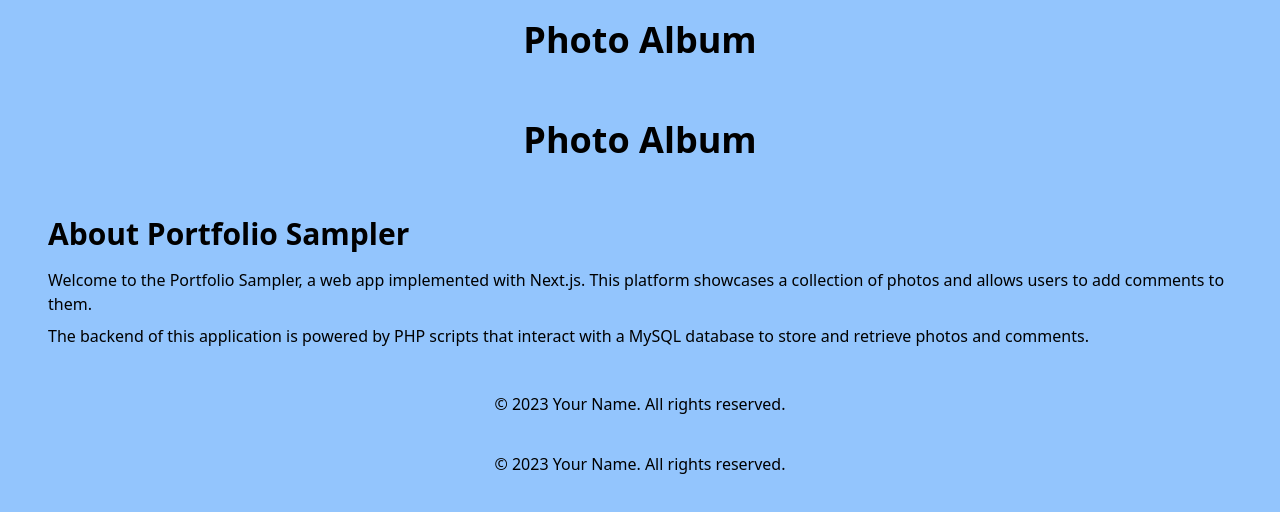
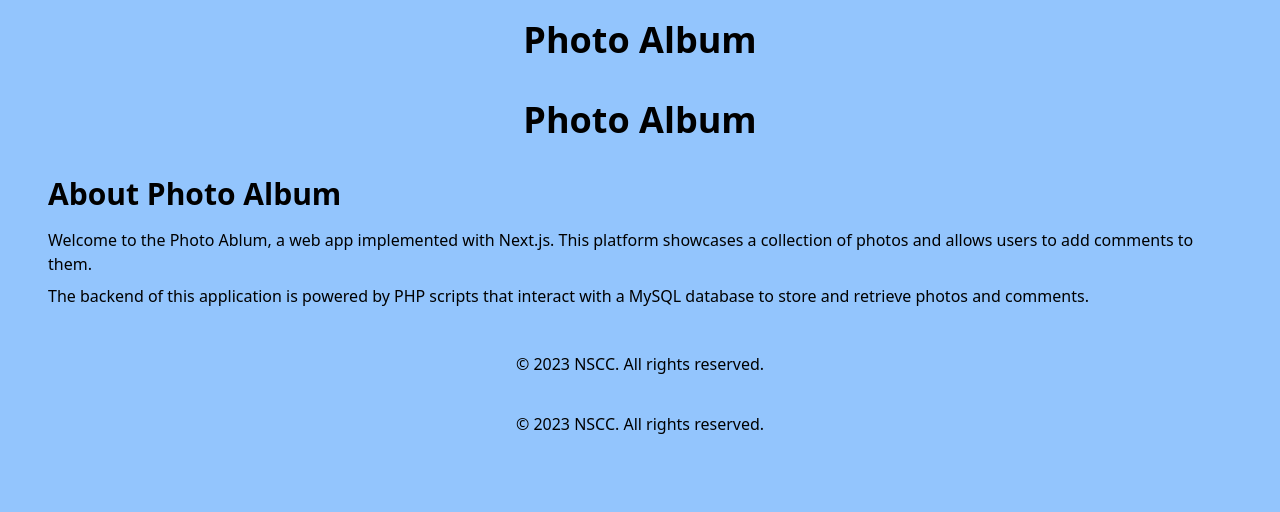
Before and after one commit to JJ2358/photoAlbumNextJS, a Next.js app in the folder client/: page /about in a window 1280 px wide. Shown: the top 512 px of the page. Built offline with nearby package versions, Linux system fonts and the light colour scheme.

Commit message:
Jump Component, Function check up

```diff
--- /dev/null
+++ b/client/src/components/Jump.tsx
@@ -0,0 +1,38 @@
+/**
+ * Jump Component
+ *
+ * This component displays a horizontal list of photo thumbnails, allowing users to quickly jump to a specific photo in the album.
+ *
+ * Props:
+ * - photos: An array of Photo objects representing the photos in the album.
+ * - onJump: A callback function that updates the current photo index when a thumbnail is clicked.
+ * - currentPhotoIndex: The index of the currently displayed photo.
+ */
+
+import React from 'react';
+import { Photo } from '@/tools/samples.model';
+
+interface JumpProps {
+    photos: Photo[];
+    onJump: (index: number) => void;
+    currentPhotoIndex: number;
+}
+
+const Jump: React.FC<JumpProps> = ({ photos, onJump, currentPhotoIndex }) => {
+    return (
+        <div className="flex flex-wrap justify-center mb-4">
+            {photos.map((photo, index) => (
+                <div key={photo.id} className={`m-1 ${currentPhotoIndex === index ? 'border-2 border-blue-500' : ''}`}>
+                    <img
+                        src={`/images/photos/${photo.source}`}
+                        alt={photo.title}
+                        className="w-16 h-16 cursor-pointer hover:opacity-75"
+                        onClick={() => onJump(index)}
+                    />
+                </div>
+            ))}
+        </div>
+    );
+}
+
+export default Jump;
--- a/client/src/components/Layout.tsx
+++ b/client/src/components/Layout.tsx
@@ -1,20 +1,33 @@
 import React from 'react';
 
+/**
+ * Props for the Layout component.
+ *
+ * @interface
+ * @property {React.ReactNode} children - The child components or elements to be rendered within the layout.
+ */
 interface LayoutProps {
   children: React.ReactNode;
 }
 
+/**
+ * Represents the main layout of the application.
+ *
+ * @component
+ * @param {LayoutProps} props - The props for the component.
+ * @returns {ReactElement} The rendered layout with header, main content area, and footer.
+ */
 const Layout: React.FC<LayoutProps> = ({ children }) => {
   return (
     <div className="container mx-auto px-4">
       <header className="text-center py-5">
         <h1 className="text-4xl font-bold">Photo Album</h1>
       </header>
-      <main className="mt-5">
+      <main>
         {children}
       </main>
       <footer className="text-center py-2 mt-5">
-        <p>&copy; 2023 Your Name. All rights reserved.</p>
+        <p>&copy; 2023 NSCC. All rights reserved.</p>
       </footer>
     </div>
   );
--- a/client/src/pages/about.tsx
+++ b/client/src/pages/about.tsx
@@ -4,9 +4,9 @@ export default function About() {
     return (
         <Layout>
             <section className="p-4">
-                <h1 className="text-3xl font-bold mb-4">About Portfolio Sampler</h1>
+                <h1 className="text-3xl font-bold mb-4">About Photo Album</h1>
                 <p className="mb-2">
-                    Welcome to the Portfolio Sampler, a web app implemented with Next.js. This platform showcases a collection of photos and allows users to add comments to them.
+                    Welcome to the Photo Ablum, a web app implemented with Next.js. This platform showcases a collection of photos and allows users to add comments to them.
                 </p>
                 <p>
                     The backend of this application is powered by PHP scripts that interact with a MySQL database to store and retrieve photos and comments.
--- a/client/src/pages/index.tsx
+++ b/client/src/pages/index.tsx
@@ -14,6 +14,8 @@ import Navigation from '../components/Navigation';
 import CommentsList from '../components/Comments';
 import AddCommentComponent from '../components/AddComments';
 import { Photo } from '@/tools/samples.model';
+import Jump from '../components/Jump';
+
 
 export default function Home() {
   /**
@@ -81,7 +83,7 @@ export default function Home() {
    * Render the component.
    */
   return (
-    <div className="flex flex-col items-center justify-center min-h-screen py-">
+    <div className="flex flex-col items-center justify-center">
       {error ? (
         <p className="text-red-500">{error}</p>
       ) : samples.length > 0 ? (
@@ -91,6 +93,7 @@ export default function Home() {
           <p className="mb-4">{samples[currentPhotoIndex].caption}</p>
           <CommentsList comments={samples[currentPhotoIndex].comments || []} />
           <AddCommentComponent onAdd={handleAddComment} />
+          <Jump photos={samples} onJump={setCurrentPhotoIndex} currentPhotoIndex={currentPhotoIndex} />
           <Navigation onNext={handleNext} onPrev={handlePrev} currentPhotoIndex={currentPhotoIndex} totalPhotos={samples.length} />
         </div>
       ) : (
```
Also changed, not shown: client/src/components/AddComments.tsx (+19 -0 lines), client/src/components/Comments.tsx (+27 -1 lines), client/src/components/Navigation.tsx (+16 -0 lines), client/src/tools/DataManager.ts (+31 -1 lines), client/src/tools/samples.model.ts (+28 -0 lines).
